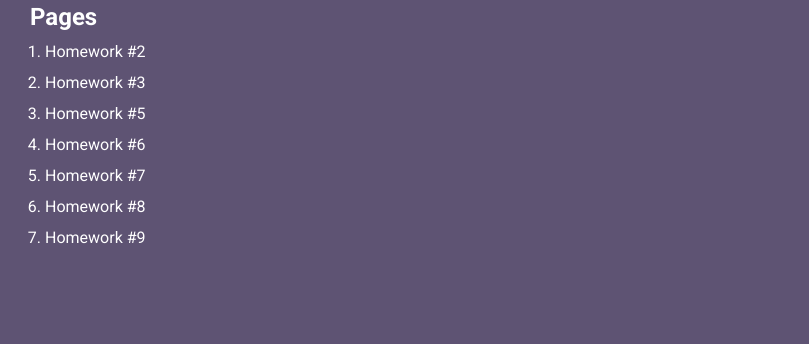
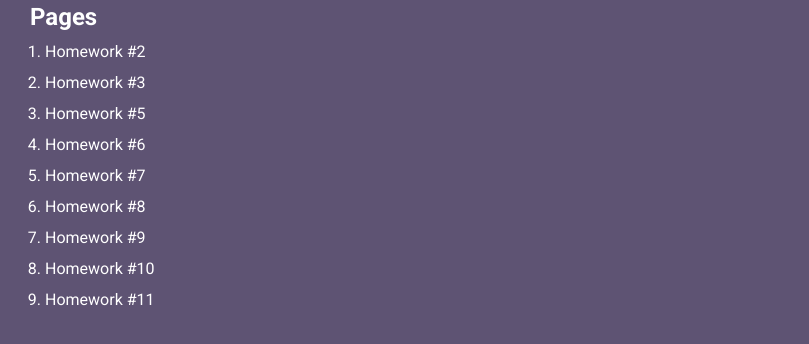
Before and after one commit to MaksymSurkov/js_course_hw, a plain HTML site: page index.html in a window 1280 px wide. Shown: the part 72-416 px from the top of the page, without its empty margins (0-809 px from the left). Drawn offline with Linux system fonts and the light colour scheme.

Commit message:
Update index.html

```diff
--- a/index.html
+++ b/index.html
@@ -35,6 +35,12 @@
 				<li class="main__item">
 					<a class="main__link" href="hw_9/hw9.html">Homework #9</a>
 				</li>
+				<li class="main__item">
+					<a class="main__link" href="hw_10/hw10.html">Homework #10</a>
+				</li>
+				<li class="main__item">
+					<a class="main__link" href="hw_11/hw11.html">Homework #11</a>
+				</li>
 			</ol>
 		</main>
 		<footer class="footer"></footer>
```
